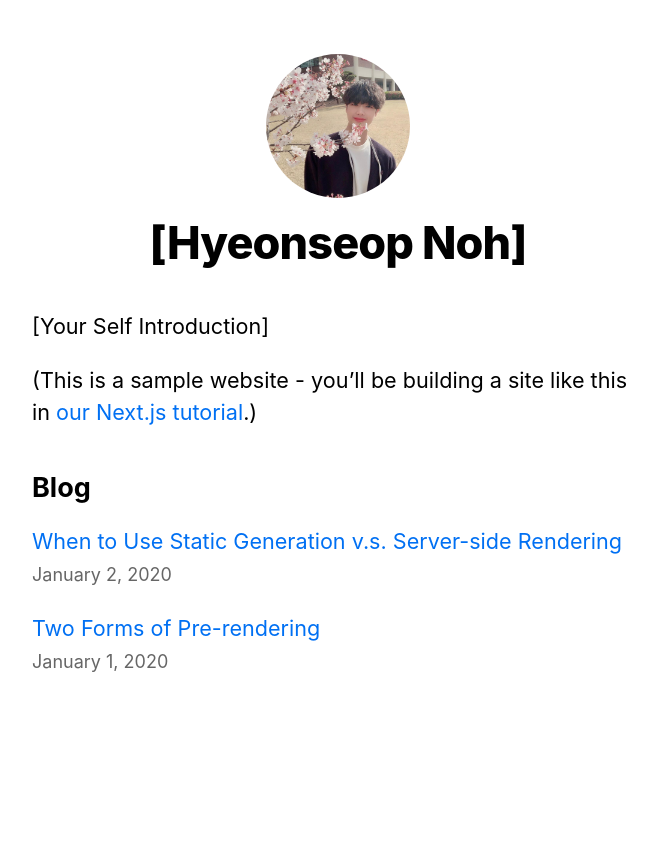
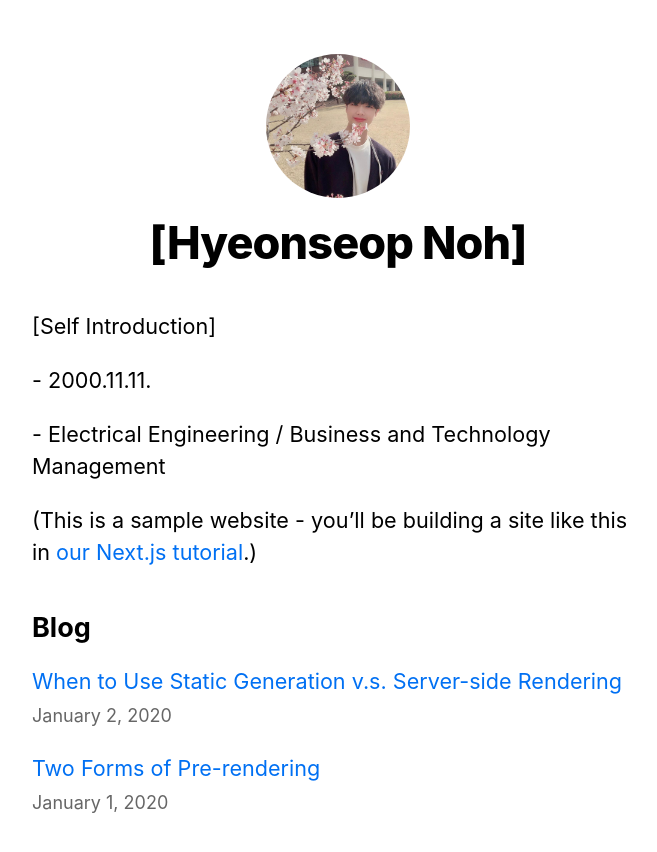
Before and after one commit to Dev-Sseop-e/nextjs-kaist-tutorial, a Next.js app: page / in a window 1280 px wide. Shown: the top 852 px of the page, without its empty margins (302-959 px from the left). Before the commit the page ends 800 px from the top, so only its background shows below. Built offline with nearby package versions, Linux system fonts and the light colour scheme.

Commit message:
edited profile
!!

```diff
--- a/pages/index.js
+++ b/pages/index.js
@@ -12,7 +12,9 @@ export default function Home({ allPostsData }) {
         <title>{siteTitle}</title>
       </Head>
       <section className={utilStyles.headingMd}>
-        <p>[Your Self Introduction]</p>
+        <p>[Self Introduction]</p>
+        <p>- 2000.11.11.</p>
+        <p>- Electrical Engineering / Business and Technology Management</p>
         <p>
           (This is a sample website - you’ll be building a site like this in{' '}
           <a href="https://nextjs.org/learn">our Next.js tutorial</a>.)
```
